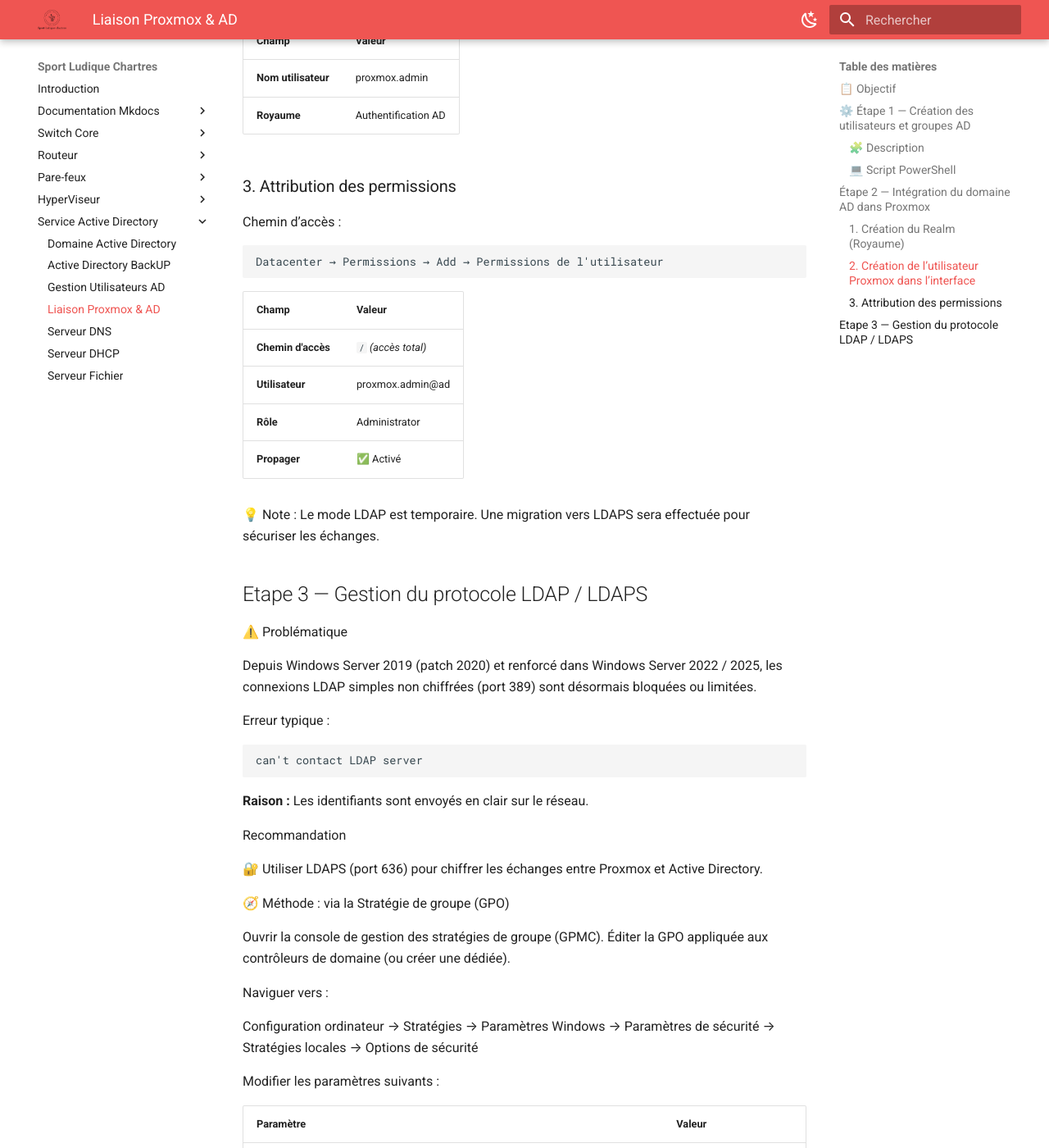
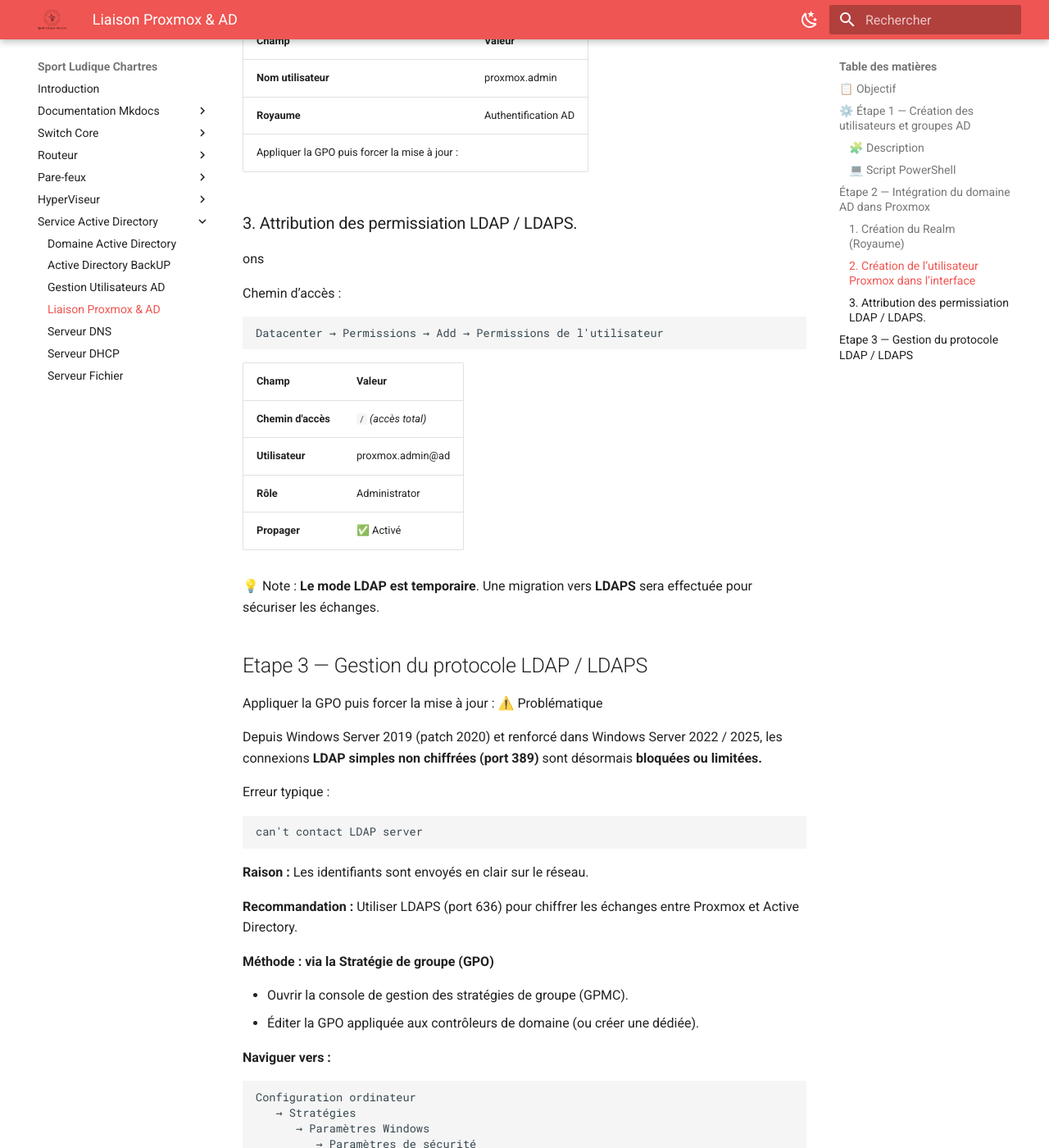
Before and after one commit to Sym-0ne/sport-ludique-Chartres, an MkDocs documentation site: the page built from docs/Service AD/liaison-prox-ad.md, in a window 1280 px wide and 1400 px high, scrolled down 3437 px. Shown: the whole window at 82% size. Built offline with MkDocs 1.6.1 and Material for MkDocs 9.7.7, drawn with Linux system fonts in a browser that asks for light colours; some of the changed text lies outside the part shown.

Commit message:
modif doc

````diff
--- a/docs/Service AD/liaison-prox-ad.md
+++ b/docs/Service AD/liaison-prox-ad.md
@@ -1,4 +1,4 @@
-# 🧠 Documentation — Intégration de Proxmox avec Active Directory (AD)
+# Documentation — Intégration de Proxmox avec Active Directory (AD)
 
 ## 📋 Objectif
 
@@ -156,9 +156,10 @@
 | ------------------- | ------------------- |
 | **Nom utilisateur** | proxmox.admin       |
 | **Royaume**         | Authentification AD |
+Appliquer la GPO puis forcer la mise à jour :
 
-
-### 3. Attribution des permissions
+### 3. Attribution des permissiation LDAP / LDAPS.
+ons
 
 Chemin d’accès :
 
@@ -174,14 +175,14 @@
 | **Propager**       | ✅ Activé            |
 
 
-💡 Note : Le mode LDAP est temporaire. Une migration vers LDAPS sera effectuée pour sécuriser les échanges.
+💡 Note : **Le mode LDAP est temporaire**. Une migration vers **LDAPS** sera effectuée pour sécuriser les échanges.
 
 ## Etape 3 — Gestion du protocole LDAP / LDAPS
-
+Appliquer la GPO puis forcer la mise à jour :
 ⚠️ Problématique
 
 Depuis Windows Server 2019 (patch 2020) et renforcé dans Windows Server 2022 / 2025,
-les connexions LDAP simples non chiffrées (port 389) sont désormais bloquées ou limitées.
+les connexions **LDAP simples non chiffrées (port 389)** sont désormais **bloquées ou limitées.**
 
 Erreur typique :
 
@@ -192,23 +193,25 @@
 **Raison :**
 Les identifiants sont envoyés en clair sur le réseau.
 
-Recommandation
+**Recommandation :**
+Utiliser LDAPS (port 636) pour chiffrer les échanges entre Proxmox et Active Directory.
 
-🔐 Utiliser LDAPS (port 636) pour chiffrer les échanges entre Proxmox et Active Directory.
 
-🧭 Méthode : via la Stratégie de groupe (GPO)
+**Méthode : via la Stratégie de groupe (GPO)**
 
-Ouvrir la console de gestion des stratégies de groupe (GPMC).
-Éditer la GPO appliquée aux contrôleurs de domaine (ou créer une dédiée).
+- Ouvrir la console de gestion des stratégies de groupe (GPMC).
+- Éditer la GPO appliquée aux contrôleurs de domaine (ou créer une dédiée).
 
-Naviguer vers :
+**Naviguer vers :**
 
+```
 Configuration ordinateur
    → Stratégies
       → Paramètres Windows
          → Paramètres de sécurité
             → Stratégies locales
                → Options de sécurité
+```
 
 Modifier les paramètres suivants :
 
````
